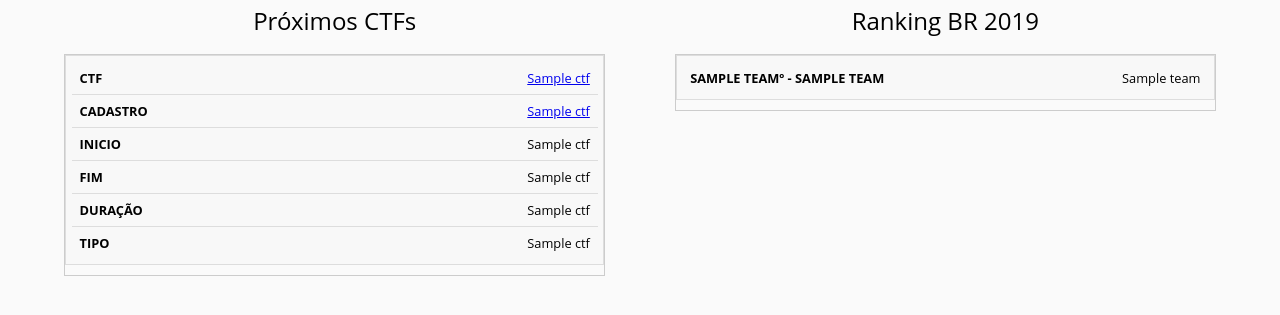
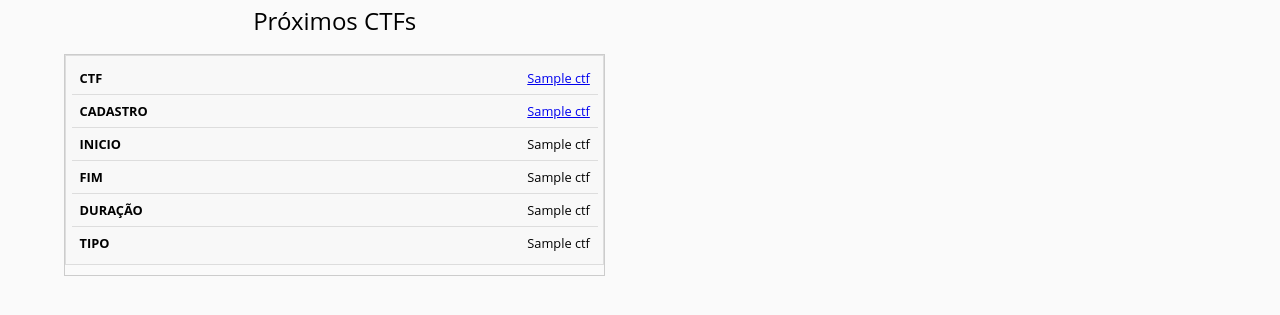
Before and after one commit to brerodrigues/ctftimebr, a Flask app: template templates/index.html in a window 1280 px wide. Shown: the top 315 px of the page. Run offline with Flask 2, Linux system fonts and the light colour scheme; the template is opened without the code that fills it: most values are stand-ins (such as "Sample title", 1, 10 or a date in 2020).

Commit message:
remove ranking de times br

```diff
--- a/app.py
+++ b/app.py
@@ -7,8 +7,7 @@ app = Flask(__name__)
 def index():
     db = DbHelper('ctftimebr/sqlite.db')
     db.connect_db()
-    return render_template('index.html', ctf_list = db.list_ctf_events_by_limit(3),
-                            team_list = db.list_ctf_teams_by_position())
+    return render_template('index.html', ctf_list = db.list_ctf_events_by_limit(3))
 
 if __name__ == '__main__':
     app.run(debug = True)
--- a/ctftimebr/main.py
+++ b/ctftimebr/main.py
@@ -44,7 +44,6 @@ def update_ranking_teams():
 
 def main():
     update_ctf_events()
-    update_ranking_teams()
 
 
 
--- a/templates/index.html
+++ b/templates/index.html
@@ -168,29 +168,6 @@
                 </tbody>
             </table>
         </div>
-        <div class="div-teams">
-            <table>
-
-                <caption>
-                    Ranking BR 2019
-                </caption>
-                <thead>
-                    <tr>
-                        <th scope="col">Nome</th>
-                        <th scope="col">Pontos</th>
-                    </tr>
-                </thead>
-                <tbody>
-                    {% for team in team_list %}
-                    <tr>
-                        <td scope="row" data-label="{{ team[2] }}º - {{ team[1] }}">
-                            {{ team[3] }}
-                        </td>
-                    </tr>
-                    {% endfor %}
-                </tbody>
-            </table>
-        </div>
     </div>
 </body>
 
```
Also changed, not shown: ctftimebr/sqlite.db.
